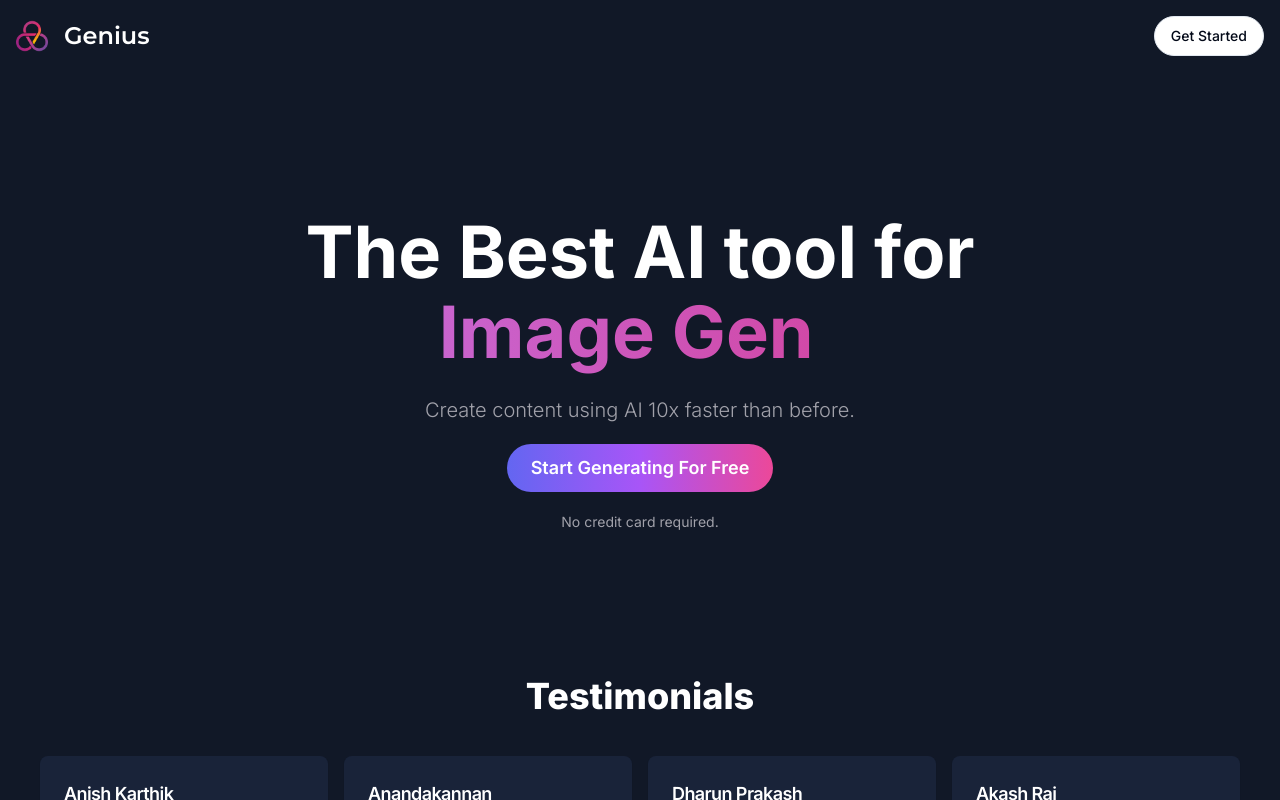
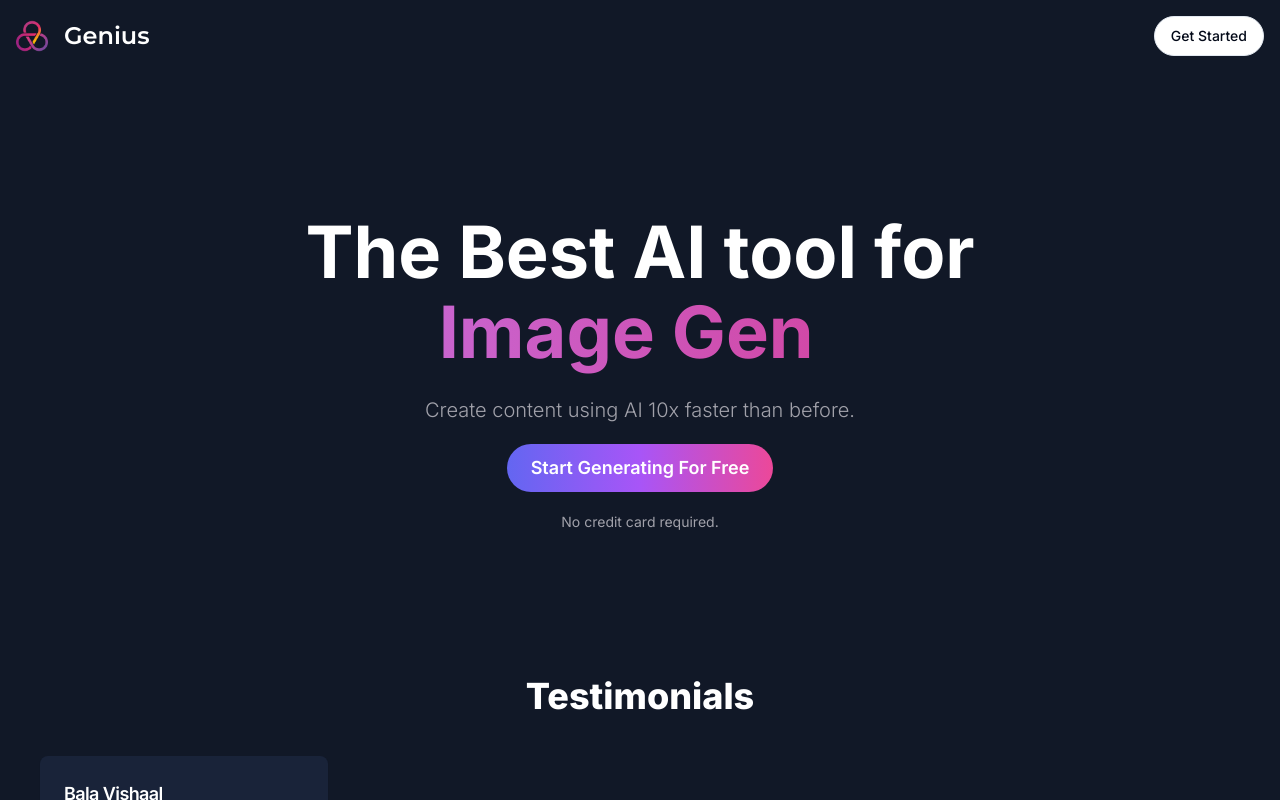
Before and after one commit to Anish-Karthik/Genius, a Next.js app: page / in a window 1280 px wide. Built offline with nearby package versions, Linux system fonts and the light colour scheme; no server answers.

Commit message:
Update LandingContent.tsx

```diff
--- a/components/LandingContent.tsx
+++ b/components/LandingContent.tsx
@@ -4,28 +4,10 @@ import { Card, CardContent, CardHeader, CardTitle } from "@/components/ui/card";
 
 const testimonials = [
   {
-    name: "Anish Karthik",
-    avatar: "A",
+    name: "Bala Vishaal",
+    avatar: "B",
     title: "Software Engineer",
     description: "This is the best application I've ever used!",
-  },
-  {
-    name: "Anandakannan",
-    avatar: "A",
-    title: "Designer",
-    description: "I use this daily for generating new photos!",
-  },
-  {
-    name: "Dharun Prakash",
-    avatar: "D",
-    title: "Developer",
-    description: "This app has changed my life, cannot imagine working without it!",
-  },
-  {
-    name: "Akash Raj",
-    avatar: "A",
-    title: "Manager",
-    description: "The best in class, definitely worth the premium subscription!",
   },
 ];
 
```
